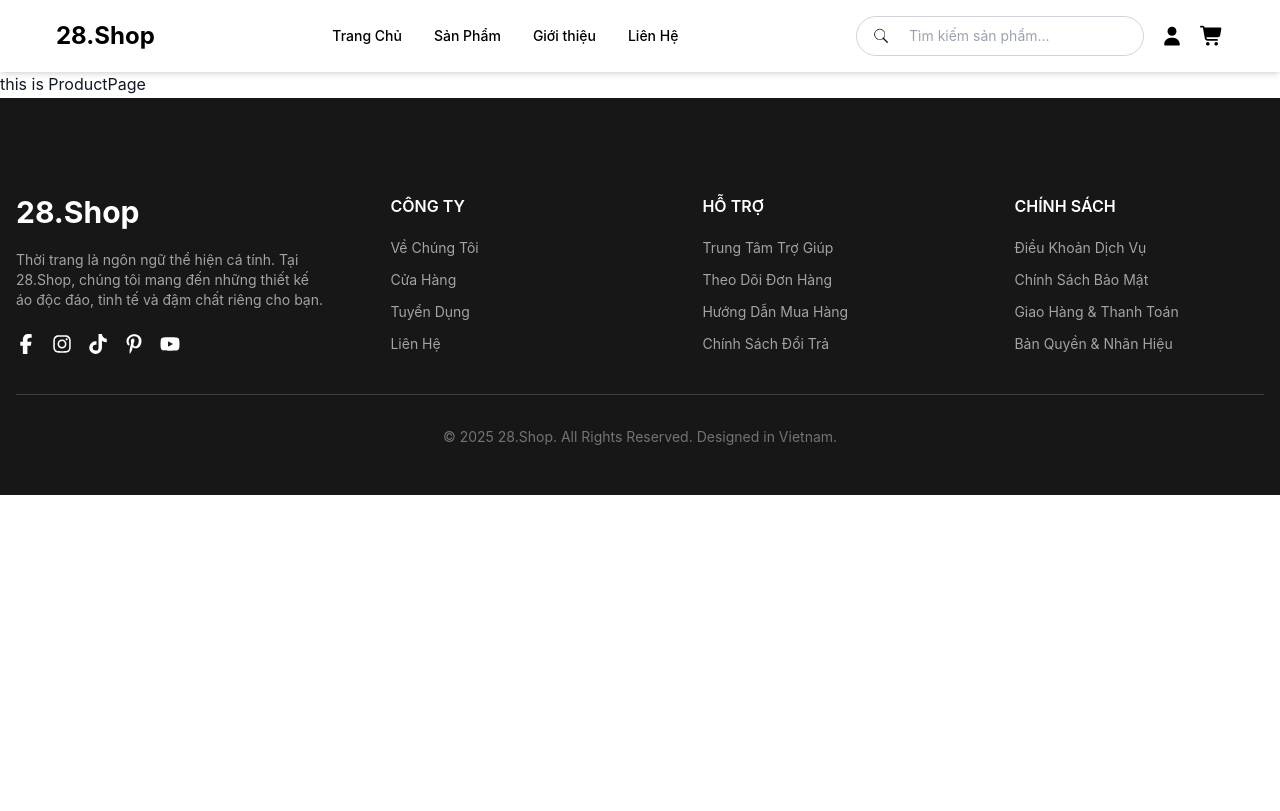
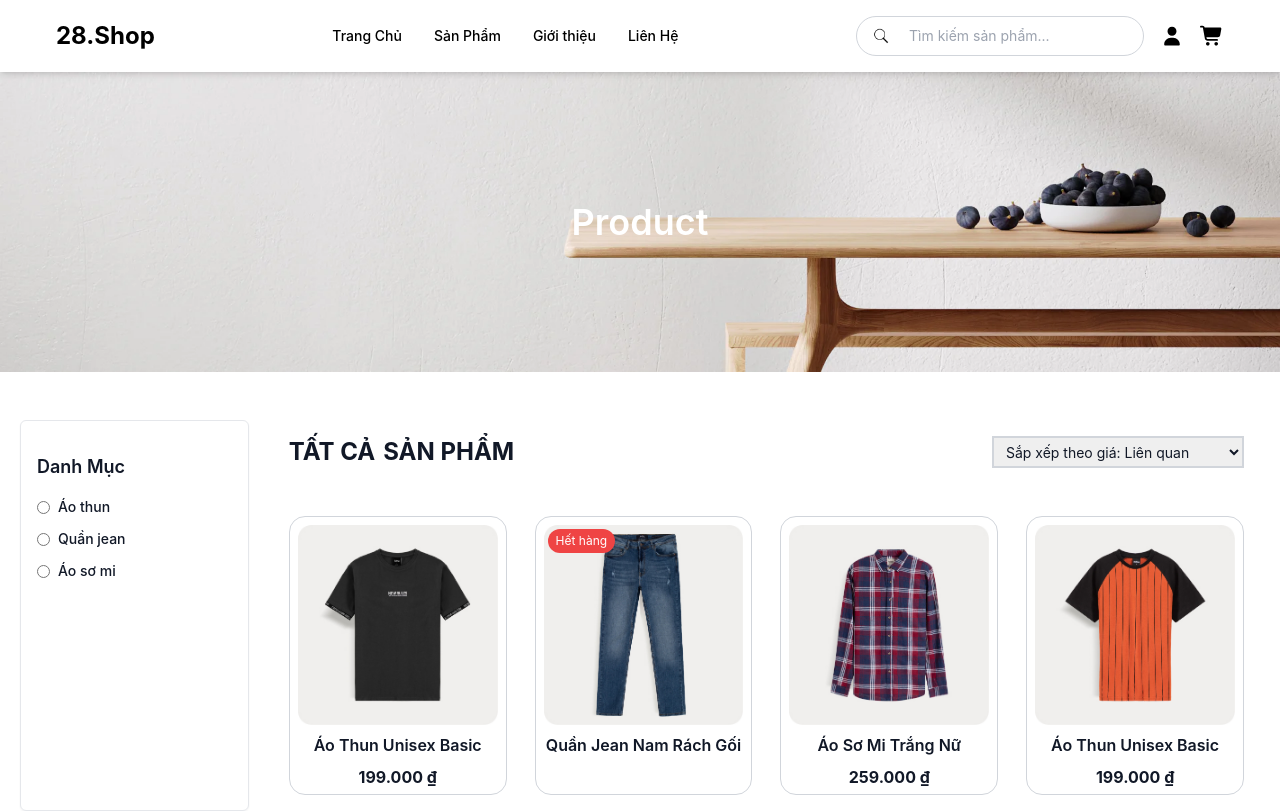
Before and after one commit to dinhhieu1208/Ecomerce, a Next.js app: page /product in a window 1280 px wide. Shown: the top 811 px of the page. Built offline with nearby package versions, Linux system fonts and the light colour scheme.

Commit message:
Trang Product

```diff
--- a/src/app/(main)/contact/page.js
+++ b/src/app/(main)/contact/page.js
@@ -87,7 +87,7 @@ const Contact = () => {
         </div>
       </div>
 
-      <DiscountBox className="px-4 md:px-0" />
+      <DiscountBox />
     </div>
   );
 };
--- a/src/app/(main)/product/page.js
+++ b/src/app/(main)/product/page.js
@@ -1,6 +1,194 @@
-import React from 'react';
+'use client';
 
-export const ProductPage = () => {
-  return <div> this is ProductPage</div>;
+import React, { useState } from 'react';
+import Spinner from '@/components/loading/Spinner';
+import Pagination from '@/components/Pagination';
+
+const ProductPage = () => {
+  const [loading, setLoading] = useState(false);
+  const [selectedCategory, setSelectedCategory] = useState(null);
+  const [sortType, setSortType] = useState('relavent');
+
+  const category = [
+    { _id: 'cat1', name: 'Áo thun' },
+    { _id: 'cat2', name: 'Quần jean' },
+    { _id: 'cat3', name: 'Áo sơ mi' },
+  ];
+
+  const clothes = [
+    {
+      _id: '1',
+      name: 'Áo Thun Unisex Basic',
+      priceFormat: '199.000',
+      avatar: '/images/clother-1.jpg',
+      status: 'active',
+      rating: 4,
+    },
+    {
+      _id: '2',
+      name: 'Quần Jean Nam Rách Gối',
+      priceFormat: '349.000',
+      avatar: '/images/clother-2.jpg',
+      status: 'inactive',
+      rating: 3,
+    },
+    {
+      _id: '3',
+      name: 'Áo Sơ Mi Trắng Nữ',
+      priceFormat: '259.000',
+      avatar: '/images/clother-3.jpg',
+      status: 'active',
+      rating: 5,
+    },
+    {
+      _id: '4',
+      name: 'Áo Thun Unisex Basic',
+      priceFormat: '199.000',
+      avatar: '/images/clother-4.jpg',
+      status: 'active',
+      rating: 4,
+    },
+  ];
+
+  const handleCategoryChange = (id) => {
+    setSelectedCategory(id);
+    setLoading(true);
+
+    setTimeout(() => {
+      setLoading(false);
+    }, 1000);
+  };
+
+  return (
+    <main>
+      <section className="relative">
+        <img
+          src="/images/img_product_list_banner.webp"
+          alt="Banner"
+          className="w-full object-cover"
+        />
+        <div className="absolute top-1/2 left-1/2 -translate-x-1/2 -translate-y-1/2 text-center">
+          <h2 className="text-4xl font-semibold text-white">Product</h2>
+        </div>
+      </section>
+
+      {loading && (
+        <Spinner type="PacmanLoader" color="#000000" size={60} delay={500} />
+      )}
+
+      <section className="pt-12 pb-12">
+        <div className="max-w-[1480px] w-full px-5 mx-auto">
+          <div className="lg:grid grid-cols-5 gap-6">
+            {/* Danh mục */}
+            <div className="col-span-1 p-4 border rounded-md shadow-sm">
+              <h2 className="text-lg font-semibold my-4">Danh Mục</h2>
+              <ul className="space-y-3">
+                {category.map((item) => (
+                  <li
+                    key={item._id}
+                    className="flex items-center gap-2 cursor-pointer"
+                  >
+                    <input
+                      type="radio"
+                      name="category-selection"
+                      id={item._id}
+                      value={item._id}
+                      checked={selectedCategory === item._id}
+                      onChange={() => handleCategoryChange(item._id)}
+                    />
+                    <label
+                      htmlFor={item._id}
+                      className="select-none font-medium text-sm"
+                    >
+                      {item.name}
+                    </label>
+                  </li>
+                ))}
+              </ul>
+            </div>
+
+            {/* Danh sách sản phẩm */}
+            <div className="col-span-4 p-4">
+              <div className="flex-1 flex flex-col">
+                <div className="flex justify-between text-base sm:text-2xl mb-4">
+                  <div className="flex items-center gap-2">
+                    <h2 className="font-bold uppercase text-lg sm:text-2xl">
+                      Tất cả
+                    </h2>
+                    <h2 className="font-bold uppercase text-lg sm:text-2xl">
+                      Sản phẩm
+                    </h2>
+                  </div>
+                  <select
+                    onChange={(e) => setSortType(e.target.value)}
+                    className="border-2 border-gray-300 text-sm px-2 cursor-pointer"
+                  >
+                    <option value="relavent">
+                      Sắp xếp theo giá: Liên quan
+                    </option>
+                    <option value="low-high">
+                      Sắp xếp theo giá: Thấp đến Cao
+                    </option>
+                    <option value="high-low">
+                      Sắp xếp theo giá: Cao đến Thấp
+                    </option>
+                  </select>
+                </div>
+              </div>
+
+              {clothes.length === 0 ? (
+                <div className="text-center text-gray-500 text-lg py-12">
+                  Không tìm thấy sản phẩm nào.
+                </div>
+              ) : (
+                <ul className="mt-8 grid grid-cols-2 md:grid-cols-3 lg:grid-cols-4 gap-7">
+                  {clothes.map((item) => (
+                    <li
+                      key={item._id}
+                      className="mt-6 md:mt-0 text-center group relative border border-gray-300 rounded-2xl p-2"
+                    >
+                      <div className="block">
+                        {item.status === 'inactive' && (
+                          <span className="absolute py-1 text-xs px-2 top-3 left-3 bg-red-500 text-white rounded-xl">
+                            Hết hàng
+                          </span>
+                        )}
+                        <div className="rounded-xl">
+                          <img
+                            className="block w-full h-full object-contain aspect-[1/1] rounded-t-xl group-hover:scale-105 transition-all duration-300"
+                            src={item.avatar}
+                            alt={item.name}
+                          />
+                        </div>
+                        <h3 className="text-15 mt-2 font-semibold">
+                          {item.name}
+                        </h3>
+                        <div className="mt-2 relative h-5 overflow-hidden">
+                          <div className="absolute flex items-center flex-col left-1/2 -translate-x-1/2 hover:bottom-0 -bottom-5 transition-all duration-300">
+                            <div className="flex items-center justify-center font-bold text-15 text-center">
+                              {item.priceFormat} ₫
+                            </div>
+                            {item.status === 'active' && (
+                              <a
+                                href="#"
+                                className="uppercase text-xs font-medium relative after:absolute after:bottom-0 after:w-0 after:h-[1px] after:bg-black after:left-0 hover:after:w-full after:transition-all after:duration-500"
+                              >
+                                Thêm vào giỏ
+                              </a>
+                            )}
+                          </div>
+                        </div>
+                      </div>
+                    </li>
+                  ))}
+                </ul>
+              )}
+            </div>
+          </div>
+        </div>
+      </section>
+    </main>
+  );
 };
+
 export default ProductPage;
--- /dev/null
+++ b/src/components/Pagination.js
@@ -0,0 +1,66 @@
+'use client';
+
+import { useMemo } from 'react';
+
+export default function Pagination({
+  currentPage = 1,
+  totalPages = 1,
+  onPageChange,
+}) {
+  const visiblePages = useMemo(() => {
+    const delta = 2;
+    const range = [];
+
+    for (
+      let i = Math.max(1, currentPage - delta);
+      i <= Math.min(totalPages, currentPage + delta);
+      i++
+    ) {
+      range.push(i);
+    }
+
+    return range;
+  }, [currentPage, totalPages]);
+
+  const goToPage = (page) => {
+    if (page >= 1 && page <= totalPages && page !== currentPage) {
+      onPageChange?.(page);
+    }
+  };
+
+  if (totalPages <= 1) return null;
+
+  return (
+    <nav className="flex justify-center items-center gap-2 mt-6">
+      <button
+        onClick={() => goToPage(currentPage - 1)}
+        disabled={currentPage === 1}
+        className="px-3 py-1 rounded border bg-white hover:bg-gray-200 disabled:opacity-50"
+      >
+        ←
+      </button>
+
+      {visiblePages.map((page) => (
+        <button
+          key={page}
+          onClick={() => goToPage(page)}
+          className={`px-3 py-1 rounded-xl border ${
+            page === currentPage
+              ? 'bg-primary text-white'
+              : 'bg-white hover:bg-gray-200'
+          }`}
+        >
+          {page}
+        </button>
+      ))}
+
+      <button
+        onClick={() => goToPage(currentPage + 1)}
+        disabled={currentPage === totalPages}
+        className="px-3 py-1 rounded border bg-white hover:bg-gray-100 disabled:opacity-50"
+      >
+        →
+      </button>
+    </nav>
+  );
+}
--- a/src/components/loading/Spinner.js
+++ b/src/components/loading/Spinner.js
@@ -1,3 +1,4 @@
+'use client';
 import { useEffect, useState } from 'react';
 import { PacmanLoader, ClipLoader, BeatLoader } from 'react-spinners';
 
```
Also changed, not shown: public/images/img_product_list_banner.webp (added), src/app/(main)/news/page.js (deleted).
